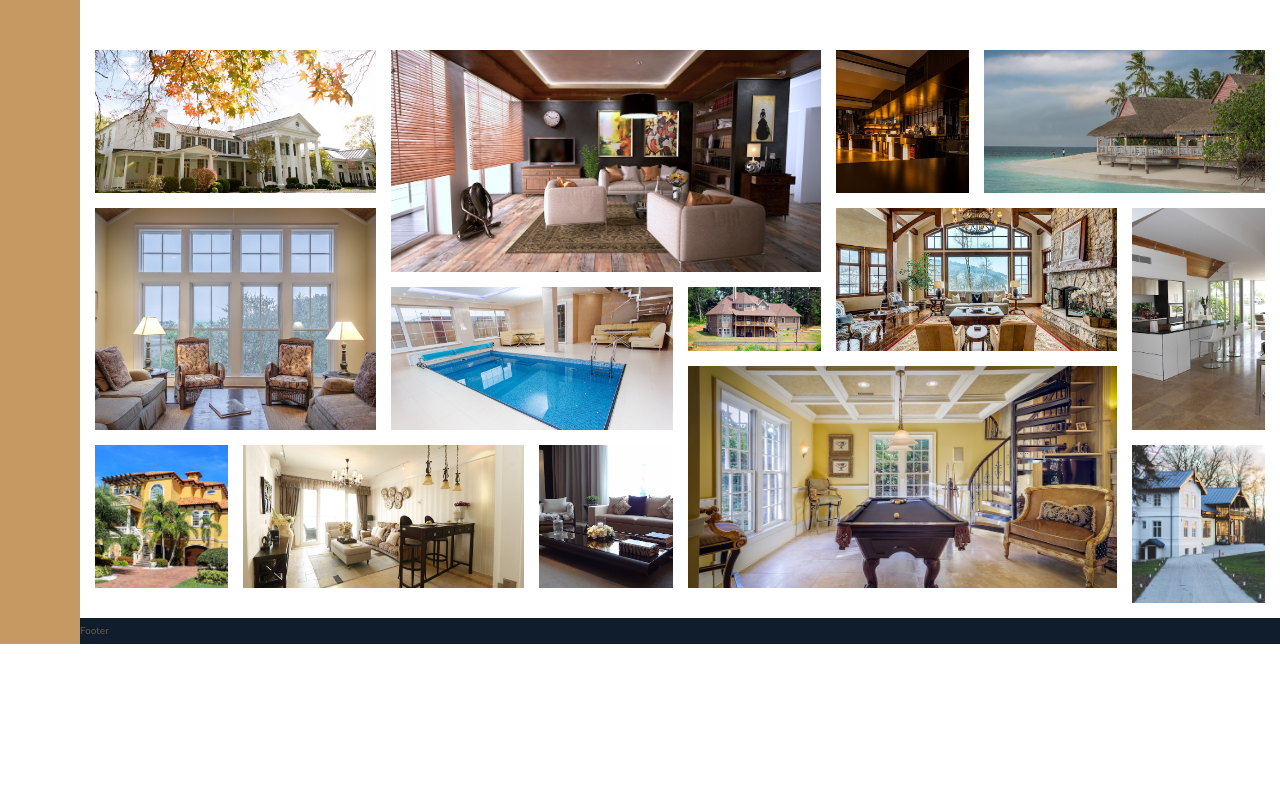
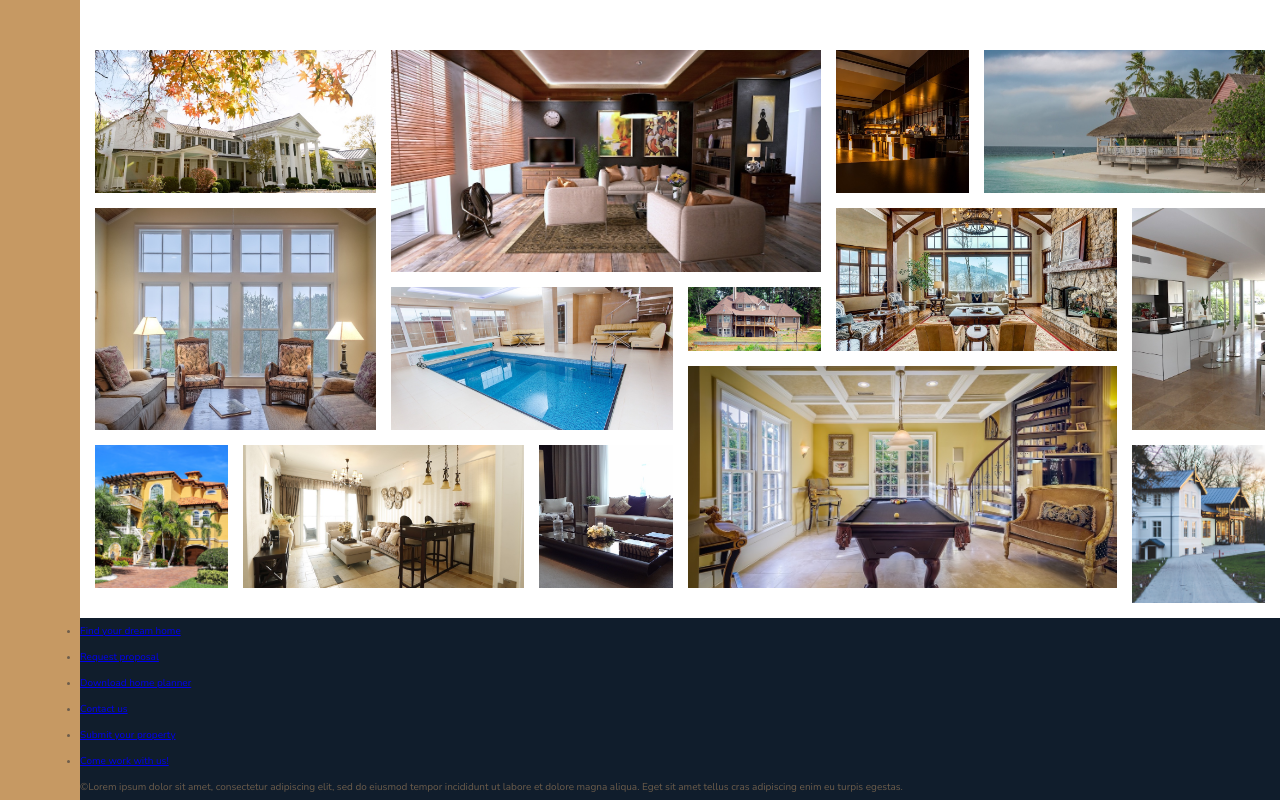
Before and after one commit to AndrewUAR/nexter-css_grid-sass, a website: page index.html in a window 1280 px wide. Shown: the part 3269-4069 px from the top of the page. Before the commit the page ends 3913 px from the top, so only its background shows below. Drawn offline with nearby package versions, Linux system fonts and the light colour scheme; files that its build step writes are made by us from their sources.

Commit message:
footer content added

```diff
--- a/index.html
+++ b/index.html
@@ -328,7 +328,15 @@
         </section>
 
         <footer class="footer">
-            Footer
+            <ul class="nav">
+                <li class="nav__item"><a href="#" class="nav__link">Find your dream home</a></li>
+                <li class="nav__item"><a href="#" class="nav__link">Request proposal</a></li>
+                <li class="nav__item"><a href="#" class="nav__link">Download home planner</a></li>
+                <li class="nav__item"><a href="#" class="nav__link">Contact us</a></li>
+                <li class="nav__item"><a href="#" class="nav__link">Submit your property</a></li>
+                <li class="nav__item"><a href="#" class="nav__link">Come work with us!</a></li>
+            </ul>
+            <p class="copyright">&copy;Lorem ipsum dolor sit amet, consectetur adipiscing elit, sed do eiusmod tempor incididunt ut labore et dolore magna aliqua. Eget sit amet tellus cras adipiscing enim eu turpis egestas.</p>
         </footer>
     </body>
 </html>
```
